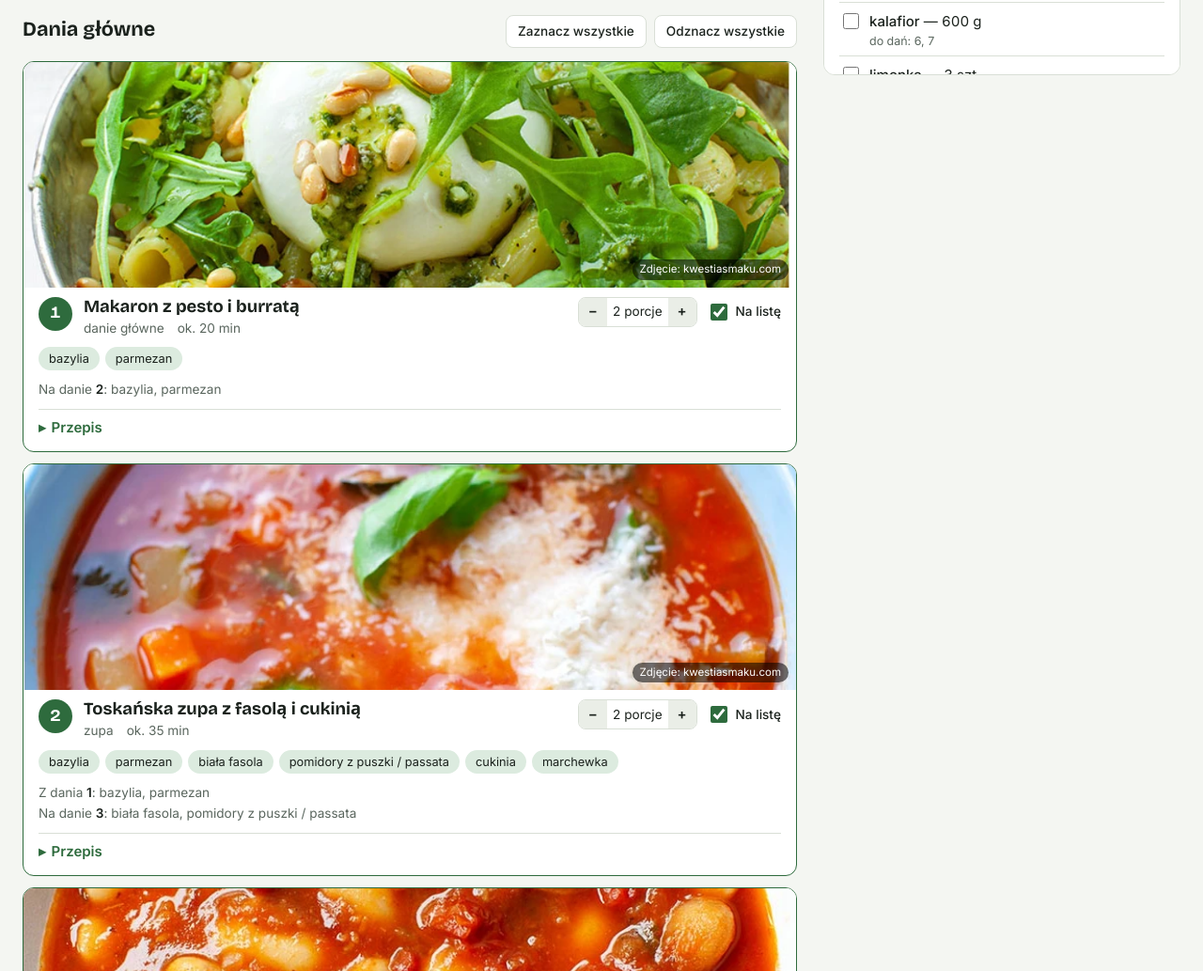
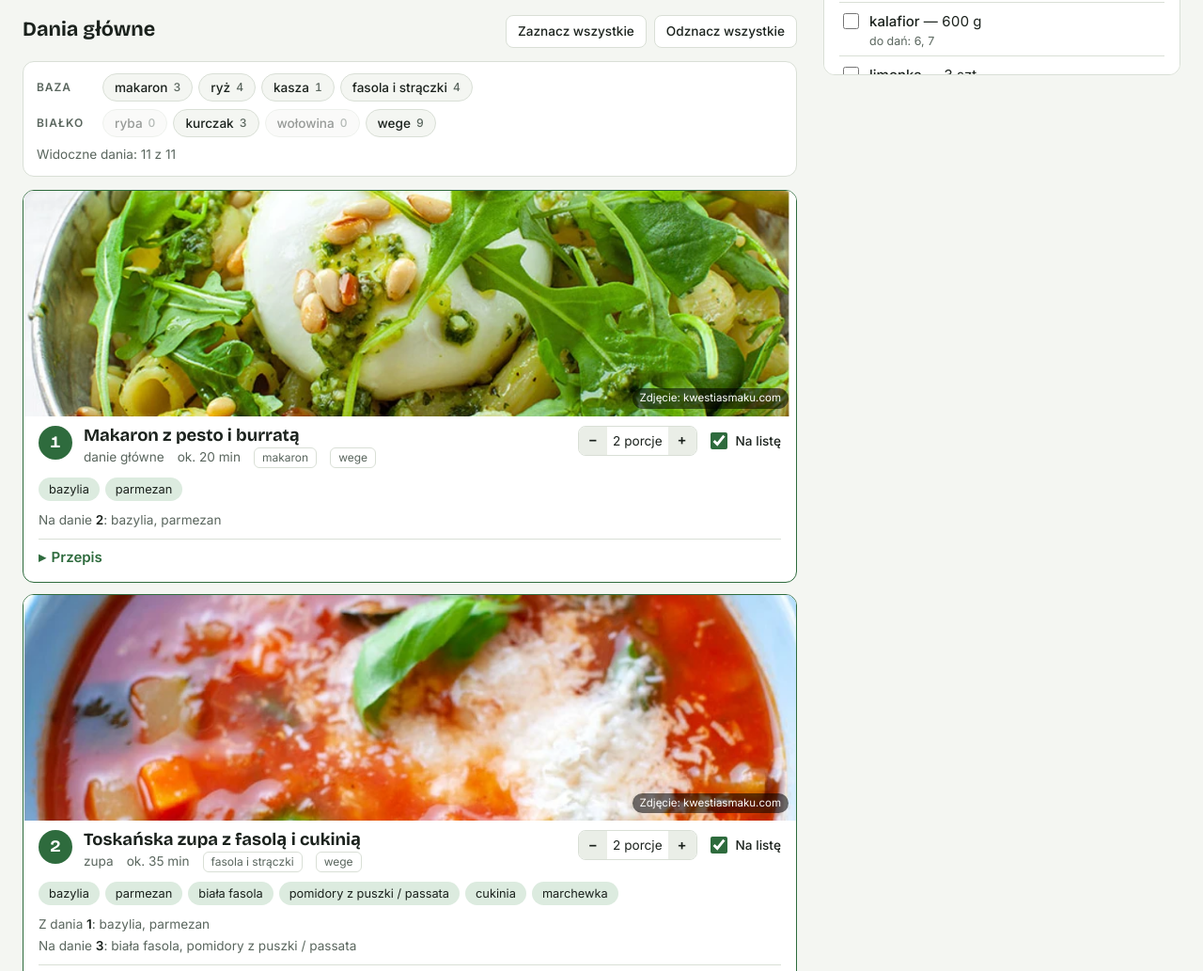
Before and after one commit to AgaMacko/cooking, a plain HTML site: page index.html in a window 1280 px wide. Shown: the part 962-1995 px from the top of the page at 94% size. Drawn offline with nearby package versions, Linux system fonts and the light colour scheme.

Commit message:
Add base and protein filters for main courses
Co-Authored-By: Claude Opus 5.5 <noreply@anthropic.com>
Claude-Session: https://claude.ai/code/session_01VoYaeY9vfnF1fsPh1WUdb5

```diff
--- a/index.html
+++ b/index.html
@@ -81,6 +81,16 @@ table.matrix tr.hl th, table.matrix tr.hl td { background: var(--accent-soft); }
 .btn:hover { border-color: var(--accent); }
 .btn.primary { background: var(--accent); color: var(--accent-ink); border-color: var(--accent); }
 .meals { display: grid; gap: 12px; }
+.filters { display: grid; gap: 8px; background: var(--surface); border: 1px solid var(--line); border-radius: 12px; padding: 12px 14px; }
+.frow { display: flex; flex-wrap: wrap; gap: 6px; align-items: center; }
+.frow .flabel { font-size: 0.75rem; text-transform: uppercase; letter-spacing: 0.08em; color: var(--muted); font-weight: 600; min-width: 64px; }
+.fchip { border: 1px solid var(--line); background: var(--bg); border-radius: 999px; padding: 4px 12px; cursor: pointer; font-size: 0.85rem; font-weight: 500; display: inline-flex; gap: 6px; align-items: center; }
+.fchip .c { font-size: 0.75rem; color: var(--muted); font-variant-numeric: tabular-nums; }
+.fchip[aria-pressed="true"] { background: var(--accent); border-color: var(--accent); color: var(--accent-ink); }
+.fchip[aria-pressed="true"] .c { color: var(--accent-ink); }
+.fchip:disabled { opacity: 0.45; cursor: not-allowed; }
+.fmeta { display: flex; gap: 8px; flex-wrap: wrap; align-items: center; justify-content: space-between; font-size: 0.85rem; color: var(--muted); }
+.tag { font-size: 0.75rem; padding: 1px 8px; border-radius: 6px; border: 1px solid var(--line); }
 .meal { background: var(--surface); border: 1px solid var(--line); border-radius: 12px; padding: 14px 16px; display: grid; gap: 10px; min-width: 0; }
 .meal.on { border-color: var(--accent); }
 .meal .photo { display: block; width: calc(100% + 32px); max-width: none; margin: -14px -16px 0; height: clamp(160px, 28vw, 240px); object-fit: cover; border-radius: 11px 11px 0 0; background: var(--sunk); }
@@ -183,6 +193,8 @@ textarea#copyfallback { width: 100%; min-height: 160px; font: 0.85rem/1.4 var(--
             <button type="button" class="btn" id="b-none"></button>
           </div>
         </div>
+        <div class="filters" id="filters"></div>
+        <div class="empty" id="nomatch" hidden></div>
         <div class="meals" id="mains"></div>
       </section>
 
@@ -216,6 +228,7 @@ const N = (pl, de, en) => ({ pl, de, en });
 /* ---------- UI strings ---------- */
 const UI = {
   pl: {
+    f: { base: "Baza", prot: "Białko", pasta: "makaron", rice: "ryż", kasza: "kasza", beans: "fasola i strączki", fish: "ryba", chicken: "kurczak", beef: "wołowina", veg: "wege", clear: "Wyczyść filtry", none: "Żadne danie główne nie pasuje do wybranych filtrów.", shown: (a, b) => `Widoczne dania: ${a} z ${b}` },
     eyebrow: "Plan gotowania · 13 przepisów",
     credit: "Przepisy i zdjęcia pochodzą ze stron:", foot: "Przepisy i zdjęcia:", footNote: "Ta strona to prywatny plan posiłków; tłumaczenia przepisów są nieoficjalne.", photo: "Zdjęcie",
     title: "Łańcuch obiadów",
@@ -238,6 +251,7 @@ const UI = {
     cats: { produce: "Warzywa i owoce", herbs: "Świeże zioła", meat: "Mięso", dairy: "Nabiał i jajka", dry: "Makarony, kasze, orzechy", cans: "Puszki, słoiki, sosy", spice: "Przyprawy", pantry: "Spiżarnia (zwykle w domu)" },
   },
   de: {
+    f: { base: "Basis", prot: "Protein", pasta: "Nudeln", rice: "Reis", kasza: "Getreide (Hirse)", beans: "Bohnen & Hülsenfrüchte", fish: "Fisch", chicken: "Hähnchen", beef: "Rind", veg: "vegetarisch", clear: "Filter zurücksetzen", none: "Kein Hauptgericht passt zu den gewählten Filtern.", shown: (a, b) => `Sichtbare Gerichte: ${a} von ${b}` },
     eyebrow: "Kochplan · 13 Rezepte",
     credit: "Rezepte und Fotos stammen von:", foot: "Rezepte und Fotos:", footNote: "Diese Seite ist ein privater Essensplan; die Übersetzungen der Rezepte sind inoffiziell.", photo: "Foto",
     title: "Gerichte-Kette",
@@ -260,6 +274,7 @@ const UI = {
     cats: { produce: "Obst & Gemüse", herbs: "Frische Kräuter", meat: "Fleisch", dairy: "Milchprodukte & Eier", dry: "Nudeln, Getreide, Nüsse", cans: "Konserven, Gläser, Saucen", spice: "Gewürze", pantry: "Vorrat (meist zu Hause)" },
   },
   en: {
+    f: { base: "Base", prot: "Protein", pasta: "pasta & noodles", rice: "rice", kasza: "grains (millet)", beans: "beans & pulses", fish: "fish", chicken: "chicken", beef: "beef", veg: "veggie", clear: "Clear filters", none: "No main course matches the selected filters.", shown: (a, b) => `Showing ${a} of ${b} dishes` },
     eyebrow: "Cooking plan · 13 recipes",
     credit: "Recipes and photos come from:", foot: "Recipes and photos:", footNote: "This page is a private meal plan; the recipe translations are unofficial.", photo: "Photo",
     title: "Meal Chain",
@@ -825,6 +840,21 @@ const R = [
 },
 ];
 R.forEach((r, i) => r.no = i + 1);
+/* slicer tags: b = base, p = protein */
+const TAGS = {
+  pesto: { b: ["pasta"], p: ["veg"] },
+  zupa: { b: ["beans"], p: ["veg"] },
+  fasolka: { b: ["beans"], p: ["veg"] },
+  harissa: { b: ["beans"], p: ["veg"] },
+  kasza: { b: ["kasza"], p: ["veg"] },
+  curry1: { b: ["rice", "beans"], p: ["veg"] },
+  curry2: { b: ["rice"], p: ["veg"] },
+  butter: { b: ["rice"], p: ["chicken"] },
+  grzyby: { b: [], p: ["chicken"] },
+  tajska: { b: ["pasta"], p: ["chicken", "veg"] },
+  bowl: { b: ["pasta", "rice"], p: ["veg"] },
+};
+const FGROUPS = { b: ["pasta", "rice", "kasza", "beans"], p: ["fish", "chicken", "beef", "veg"] };
 const MAINS = R.filter(r => r.type === "main" || r.type === "soup");
 const EXTRAS = R.filter(r => !MAINS.includes(r));
 
@@ -838,6 +868,10 @@ if (!UI[lang]) lang = "pl";
 const sel = store.get("sel", {});
 R.forEach(r => { if (!sel[r.id]) sel[r.id] = { on: MAINS.includes(r), p: r.serv }; });
 let done = store.get("done", {});
+let filt = store.get("filt", { b: [], p: [] });
+if (!filt || !Array.isArray(filt.b) || !Array.isArray(filt.p)) filt = { b: [], p: [] };
+const tagsOf = r => TAGS[r.id] || { b: [], p: [] };
+const matches = r => ["b", "p"].every(g => !filt[g].length || filt[g].some(v => tagsOf(r)[g].includes(v)));
 
 /* ---------- formatting ---------- */
 const FR = [[0, ""], [0.25, "¼"], [0.33, "⅓"], [0.5, "½"], [0.67, "⅔"], [0.75, "¾"], [1, ""]];
@@ -982,7 +1016,7 @@ function renderMeal(r, idx, arr) {
       <div class="num" aria-hidden="true">${r.no}</div>
       <div style="min-width:0">
         <h3>${esc(r.name[lang])}</h3>
-        <div class="meta"><span>${esc(t.type[r.type])}</span><span>${esc(r.time[lang])}</span></div>
+        <div class="meta"><span>${esc(t.type[r.type])}</span><span>${esc(r.time[lang])}</span>${[...tagsOf(r).b, ...tagsOf(r).p].map(k => `<span class="tag">${esc(t.f[k])}</span>`).join("")}</div>
       </div>
       <div class="pick">
         <div class="stepper" role="group" aria-label="${esc(servLabel(r, s.p))}">
@@ -1006,9 +1040,25 @@ function renderMeal(r, idx, arr) {
   </article>`;
 }
 
+function renderFilters(shown) {
+  const t = UI[lang].f;
+  const row = g => `<div class="frow" role="group" aria-label="${esc(t[g === "b" ? "base" : "prot"])}"><span class="flabel">${esc(t[g === "b" ? "base" : "prot"])}</span>` +
+    FGROUPS[g].map(k => {
+      const n = MAINS.filter(r => tagsOf(r)[g].includes(k)).length;
+      return `<button type="button" class="fchip" data-fg="${g}" data-fk="${k}" aria-pressed="${filt[g].includes(k)}" ${n ? "" : "disabled"}>${esc(t[k])} <span class="c">${n}</span></button>`;
+    }).join("") + "</div>";
+  const any = filt.b.length || filt.p.length;
+  $("#filters").innerHTML = row("b") + row("p") +
+    `<div class="fmeta"><span>${esc(t.shown(shown, MAINS.length))}</span>${any ? `<button type="button" class="btn" id="b-fclear">${esc(t.clear)}</button>` : ""}</div>`;
+}
+
 function renderMeals() {
   const openIds = [...document.querySelectorAll("details.recipe[open]")].map(d => d.id);
   $("#mains").innerHTML = MAINS.map(renderMeal).join("");
+  let shown = 0;
+  MAINS.forEach(r => { const ok = matches(r); if (ok) shown++; const el = document.querySelector(`#mains [data-id="${r.id}"]`); if (el) el.hidden = !ok; });
+  const nm = $("#nomatch"); nm.hidden = shown > 0; nm.textContent = UI[lang].f.none;
+  renderFilters(shown);
   $("#extras").innerHTML = EXTRAS.map((r, i, a) => renderMeal(r, i, a)).join("");
   openIds.forEach(id => { const d = document.getElementById(id); if (d) d.open = true; });
 }
@@ -1124,8 +1174,18 @@ $("#listbody").addEventListener("change", e => {
   save();
   e.target.closest(".item").classList.toggle("done", e.target.checked);
 });
-$("#b-all").addEventListener("click", () => { MAINS.forEach(r => sel[r.id].on = true); save(); renderMeals(); renderList(); });
+$("#b-all").addEventListener("click", () => { MAINS.filter(matches).forEach(r => sel[r.id].on = true); save(); renderMeals(); renderList(); });
 $("#b-none").addEventListener("click", () => { R.forEach(r => sel[r.id].on = false); save(); renderMeals(); renderList(); });
+$("#filters").addEventListener("click", e => {
+  if (e.target.closest("#b-fclear")) { filt = { b: [], p: [] }; }
+  else {
+    const c = e.target.closest(".fchip");
+    if (!c || c.disabled) return;
+    const g = c.dataset.fg, k = c.dataset.fk, arr = filt[g];
+    filt[g] = arr.includes(k) ? arr.filter(x => x !== k) : [...arr, k];
+  }
+  store.set("filt", filt); renderMeals();
+});
 $("#b-reset").addEventListener("click", () => { done = {}; save(); renderList(); });
 $("#b-copy").addEventListener("click", () => {
   const text = listAsText(), st = $("#status");
```
